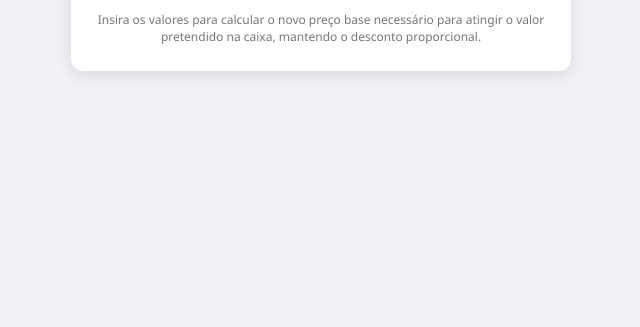
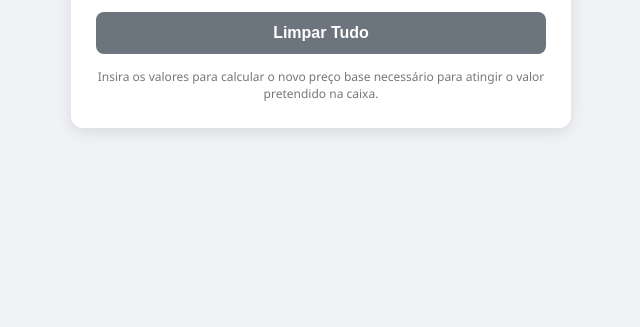
Before and after one commit to polar8032/forcarpreco, a plain HTML site: page index.html in a window 1280 px wide. Shown: the part 473-800 px from the top of the page, without its empty margins (319-959 px from the left). Drawn offline with Linux system fonts and the light colour scheme.

Commit message:
Update index.html

```diff
--- a/index.html
+++ b/index.html
@@ -13,9 +13,18 @@
         label { font-size: 0.95rem; color: #444; font-weight: 600; }
         input { width: 100%; padding: 12px; border: 2px solid #ddd; border-radius: 8px; box-sizing: border-box; font-size: 1.1rem; transition: border-color 0.3s; }
         input:focus { border-color: #1a73e8; outline: none; background-color: #f9fbff; }
+
         .result-box { background-color: #fff4f4; margin-top: 20px; padding: 15px; border-radius: 8px; text-align: center; border: 2px solid #d93025; }
         .result-label { font-size: 0.85rem; color: #d93025; text-transform: uppercase; letter-spacing: 1px; margin-bottom: 5px; font-weight: bold; }
         .result-val { font-size: 2rem; font-weight: bold; color: #d93025; }
+
+        .btn-limpar {
+            width: 100%; margin-top: 15px; padding: 12px; background-color: #6c757d; color: white; border: none;
+            border-radius: 8px; font-size: 1rem; font-weight: bold; cursor: pointer; transition: background-color 0.3s;
+        }
+        .btn-limpar:hover { background-color: #5a6268; }
+        .btn-limpar:active { background-color: #495057; }
+
         .info { font-size: 0.75rem; color: #777; margin-top: 15px; line-height: 1.4; text-align: center; }
     </style>
 </head>
@@ -44,8 +53,10 @@
         <div id="resultado" class="result-val">0.00 €</div>
     </div>
 
+    <button class="btn-limpar" onclick="limparCampos()">Limpar Tudo</button>
+
     <div class="info">
-        Insira os valores para calcular o novo preço base necessário para atingir o valor pretendido na caixa, mantendo o desconto proporcional.
+        Insira os valores para calcular o novo preço base necessário para atingir o valor pretendido na caixa.
     </div>
 </div>
 
@@ -57,16 +68,21 @@
         const display = document.getElementById('resultado');
 
         if (baseAntes && caixaAtual && alvo && caixaAtual !== 0) {
-            // Calcula o novo preço base mantendo a proporção do desconto
-            // NovoBase = Alvo / (PreçoCaixa / PreçoBaseAntigo)
             const proporcao = caixaAtual / baseAntes;
             const novoBase = alvo / proporcao;
-
             display.innerText = novoBase.toFixed(2) + " €";
         } else {
             display.innerText = "0.00 €";
         }
     }
+
+    function limparCampos() {
+        document.getElementById('baseAntes').value = '';
+        document.getElementById('caixaAtual').value = '';
+        document.getElementById('alvo').value = '';
+        document.getElementById('resultado').innerText = '0.00 €';
+        document.getElementById('baseAntes').focus(); // Volta o foco para o primeiro campo
+    }
 </script>
 
 </body>
```
